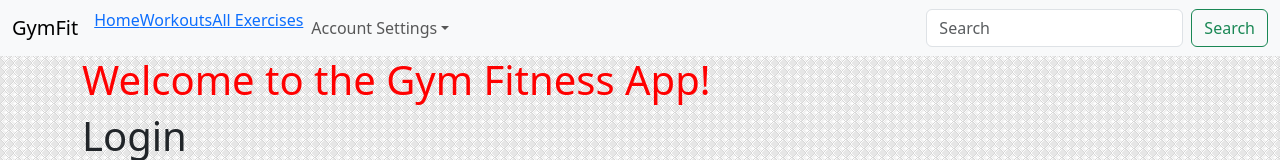
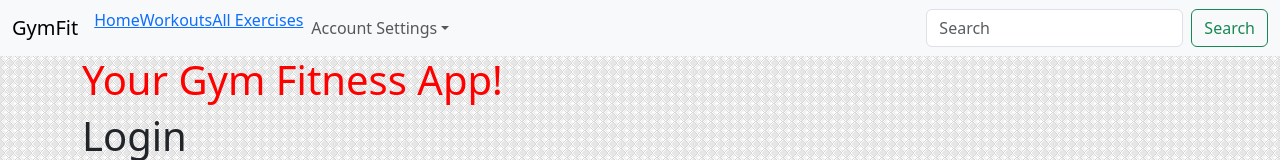
Before and after one commit to adenaeisenberg/gym-fitness-app-frontend, a React (Vite) app: page /login in a window 1280 px wide. Shown: the top 160 px of the page. Built offline with nearby package versions, Linux system fonts and the light colour scheme; no server answers.

Commit message:
removed comments

```diff
--- a/src/Content.jsx
+++ b/src/Content.jsx
@@ -52,10 +52,6 @@ export function Content() {
     setCurrentWorkout(workout);
   };
 
-  // useEffect(() => {
-  //   workouts;
-  // });
-
   const handleClose = () => {
     console.log("handleClose");
     setIsWorkoutsShowVisible(false);
@@ -69,7 +65,6 @@ export function Content() {
   };
 
   useEffect(handleIndexWorkouts, []);
-  // useEffect(handleShowWorkout, []);
 
   const handleCreateWorkout = (params, successCallback) => {
     console.log("handleCreateWorkout", params);
@@ -79,13 +74,12 @@ export function Content() {
     });
   };
 
-  // *** ROUTINES ***
-
   return (
     <>
       <div className="container">
-        <h1 style={{ color: "red" }}>Welcome to the Gym Fitness App!</h1>
+        <h1 style={{ color: "red" }}>Your Gym Fitness App!</h1>
       </div>
+
       <div className="container">
         <Routes>
           <Route path="/" element={<Home />} />
@@ -122,44 +116,3 @@ export function Content() {
     </>
   );
 }
-
-// <div className="container">
-//   <h1 style={{ color: "red" }}>Welcome to the Gym Fitness App!</h1>
-//   {localStorage.jwt === undefined ? (
-//     <><Routes>
-//     <Route path="/redirect" element={<Navigate to="/signup" />} />
-//     <Routes/>
-//     ) : (
-//     {/* <WorkoutsIndex workouts={workouts} onShowWorkout={handleShowWorkout} setWorkouts={setWorkouts} /> */}
-//     <Routes/>
-//     )}
-//   </div>
-//   <div className="container">
-//       <Routes>
-//         <Route path="/signup" element={<Signup />} />
-//         <Route path="/login" element={<Login />} />
-//         <Route
-//           path="/exercises"
-//           element={<>
-//             <ExercisesIndex exercises={exercises} onShowExercise={handleShowExercise} setExercises={setExercises} />
-//             <Modal show={isExercisesShowVisible} onClose={handleEClose}>
-//               <ExercisesShow exercise={currentExercise} />
-//             </Modal>
-//           </>} />
-//         <Route
-//           path="/workouts"
-//           element={<>
-//             <WorkoutsIndex workouts={workouts} onShowWorkout={handleShowWorkout} setWorkouts={setWorkouts} />
-//             <Modal show={isWorkoutsShowVisible} onClose={handleClose}>
-//               <WorkoutsShow workout={currentWorkout} routines={routines} setRoutines={setRoutines} />
-//             </Modal>
-//             <br />
-//             <br />
-
-//             <WorkoutsNew onCreateWorkout={handleCreateWorkout} />
-//           </>} />
-//       </Routes>
-//     </div></>
-
-//       );
-//     }
```
